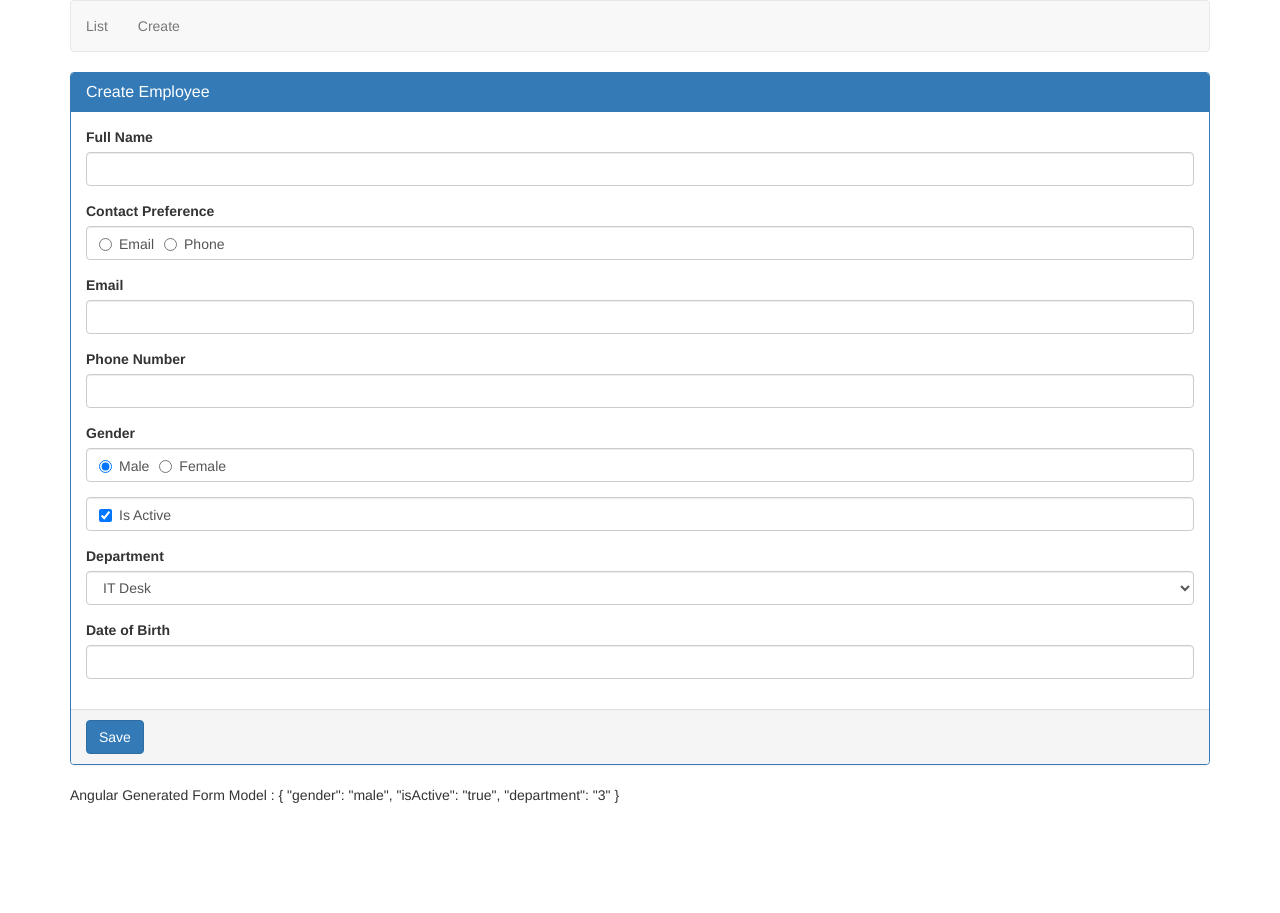
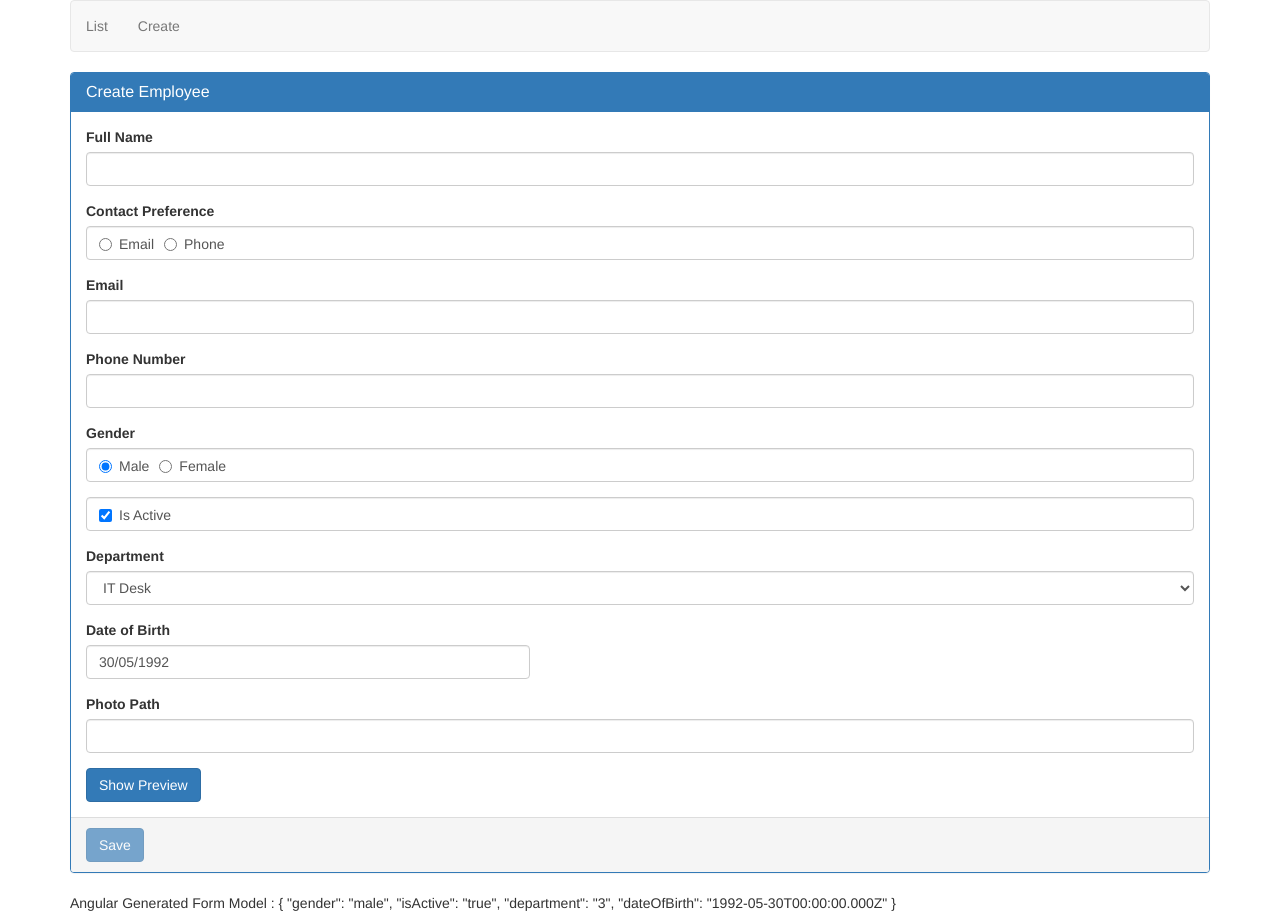
Before and after one commit to akware977/Angular-Crud, an Angular app: page /create in a window 1280 px wide. Before the commit the page ends 805 px from the top, so only its background shows below. Built offline with nearby package versions, Linux system fonts and the light colour scheme.

Commit message:
Angular Crud Code day 2

```diff
--- a/src/app/employees/create-employee.component.html
+++ b/src/app/employees/create-employee.component.html
@@ -1,23 +1,28 @@
-<form #employeeForm="ngForm" (ngSubmit)="saveEmployee(employeeForm)" >
-<div class="panel panel-primary" >
+<form #employeeForm="ngForm" (ngSubmit)="saveEmployee(employeeForm)">
+    <div class="panel panel-primary">
         <div class="panel-heading">
             <h3 class="panel-title">Create Employee</h3>
         </div>
         <div class="panel-body">
-            <div class="form-group">
-                <label for="fullName">Full Name</label>
-                <input id="fullName" name="fullName" [(ngModel)]="fullName" types="text" class="form-control" >
+            <div class="form-group" [class.has-error]="fullNameControl.invalid && fullNameControl.touched"
+            [class.has-success]="fullNameControl.valid" >
+                <label for="fullName" class="control-label">Full Name</label>
+                <input id="fullName" required type="text" class="form-control" name="fullName" [(ngModel)]="fullName"
+                    #fullNameControl="ngModel">
+                <span class="help-block" *ngIf="fullNameControl.invalid && fullNameControl.touched">
+                    Full Name is required
+                </span>
             </div>
 
             <div class="form-group">
                 <label>Contact Preference</label>
                 <div class="form-control">
                     <label class="radio-inline">
-                                <input type="radio" value="email" name="contactPreference" [(ngModel)]="contactPreference" >
+                        <input type="radio" value="email" name="contactPreference" [(ngModel)]="contactPreference">
                         Email
                     </label>
                     <label class="radio-inline">
-                                <input type="radio" value="phone" name="contactPreference" [(ngModel)]="contactPreference" >
+                        <input type="radio" value="phone" name="contactPreference" [(ngModel)]="contactPreference">
                         Phone
                     </label>
                 </div>
@@ -25,23 +30,23 @@
             <!-- Email inout-->
             <div class="form-group">
                 <label for="email">Email</label>
-                    <input id="email" name="email" [(ngModel)]="email" types="text" class="form-control" >
+                <input id="email" name="email" [(ngModel)]="email" types="text" class="form-control">
             </div>
             <!-- Phone Number inout-->
             <div class="form-group">
                 <label for="PhoneNumber">Phone Number</label>
-                    <input id="PhoneNumber" name="PhoneNumber" [(ngModel)]="PhoneNumber" types="text" class="form-control" >
+                <input id="PhoneNumber" name="PhoneNumber" [(ngModel)]="PhoneNumber" types="text" class="form-control">
             </div>
             <!-- Gender -->
             <div class="form-group">
                 <label>Gender</label>
                 <div class="form-control">
                     <label class="radio-inline">
-                                <input type="radio" value="male" name="gender" [(ngModel)]="gender" >
+                        <input type="radio" value="male" name="gender" [(ngModel)]="gender">
                         Male
                     </label>
                     <label class="radio-inline">
-                                <input type="radio" value="female" name="gender" [(ngModel)]="gender" >
+                        <input type="radio" value="female" name="gender" [(ngModel)]="gender">
                         Female
                     </label>
                 </div>
@@ -50,7 +55,7 @@
             <div class="form-group">
                 <div class="form-control">
                     <label class="checkbox-inline">
-                                <input type="checkbox" name="isActive" [(ngModel)]="isActive" >
+                        <input type="checkbox" name="isActive" [(ngModel)]="isActive">
                         Is Active
                     </label>
                 </div>
@@ -60,24 +65,40 @@
                 <label for="department">
                     Department
                 </label>
-                <select id="department" name="department"
-                    [(ngModel)]="department" class="form-control" >
-                    <option *ngFor="let dept of departments" [value]="dept.id" >
+                <select id="department" name="department" [(ngModel)]="department" class="form-control">
+                    <option *ngFor="let dept of departments" [value]="dept.id">
                         {{ dept.name }}
                     </option>
 
                 </select>
             </div>
             <!-- Date Picker-->
+            <div class="row">
+                <div class="form-group col-md-5">
+                    <label for="dateOfBirth">Date of Birth</label>
+                    <input id="dateOfBirth" name="dateOfBirth" [(ngModel)]="dateOfBirth" placement="right" type="text"
+                        bsDatepicker [bsConfig]="datePickerConfig" class="form-control">
+                </div>
+            </div>
+            <!-- PhotoPath inout-->
             <div class="form-group">
-                    <label for="dateOfBirth">Date of Birth</label>
-                    <input id="dateOfBirth" name="dateOfBirth" [(ngModel)]="dateOfBirth"
-                        type="text" bsDatepicker class="form-control" >
+                <label for="photoPath">Photo Path</label>
+                <input id="photoPath" name="photoPath" [(ngModel)]="photoPath" types="text" class="form-control">
+            </div>
+
+            <div class="form-goup">
+                <button type="button" (click)="togglePhotoPreview()" class="btn btn-primary">
+                    {{ previewPhoto? "Hide" : "Show" }} Preview
+                </button>
+            </div>
+
+            <div class="form-goup">
+                <img [src]="photoPath" height="200" width="200" *ngIf="previewPhoto" />
             </div>
 
         </div> <!-- Panel Body-->
         <div class="panel-footer">
-                <button type="submit" class="btn btn-primary">Save</button>
+            <button type="submit" class="btn btn-primary" [disabled]="employeeForm.invalid">Save</button>
         </div> <!-- Panel Footer-->
     </div>
 </form>
--- a/src/app/employees/create-employee.component.ts
+++ b/src/app/employees/create-employee.component.ts
@@ -1,6 +1,7 @@
 import { Component, OnInit } from '@angular/core';
 import { NgForm } from '@angular/forms'
 import { Department } from 'src/models/department.model';
+import { BsDatepickerConfig } from 'ngx-bootstrap/datepicker';
 
 @Component({
   selector: 'app-create-employee',
@@ -12,6 +13,9 @@
   gender = "male";
   isActive = "true";
   department="3";
+  previewPhoto = false;
+  dateOfBirth: Date = new Date(1992, 4, 30);
+  datePickerConfig: Partial <BsDatepickerConfig>;
 
   departments: Department [] = [
     { id: 1, name: 'Help Desk' },
@@ -21,7 +25,21 @@
     { id: 5, name: 'Admin Desk' }
   ]
 
-  constructor() { }
+  constructor() {
+    this.datePickerConfig = Object.assign({ } ,
+      {
+        containerClass:'theme-dark-blue',
+        showWeekNumbers: false,
+        minDate: new Date(2018, 0, 1),
+        maxDate: new Date(2018, 11, 31),
+        dateInputFormat: 'DD/MM/YYYY'
+      });
+
+    }
+
+    togglePhotoPreview(){
+      this.previewPhoto = !this.previewPhoto ;
+    }
 
   ngOnInit() {
   }
```
Lines whose indentation alone changed are shown as unchanged.
